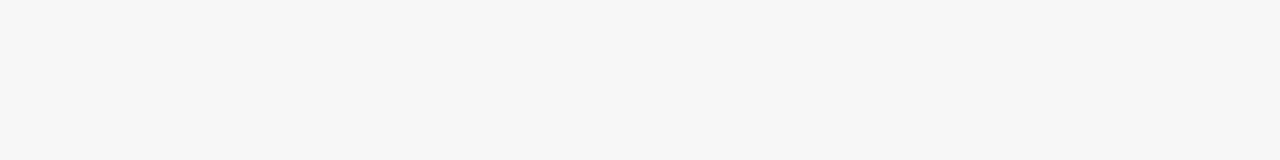
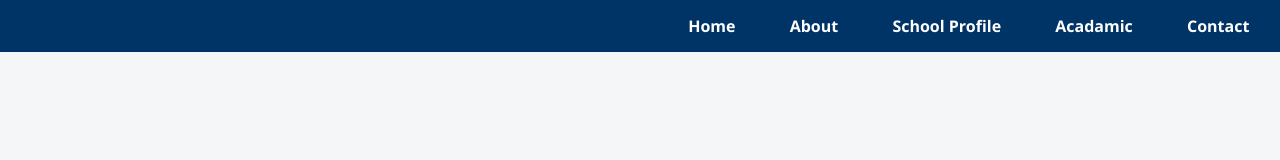
Before and after one commit to UdaraDewshan/School-Web-Site, a plain HTML site: page index.html in a window 1280 px wide. Drawn offline with Linux system fonts and the light colour scheme.

Commit message:
Add Nav Bar

```diff
--- a/asset/css/style.css
+++ b/asset/css/style.css
@@ -6,3 +6,26 @@ body {
     color: #333;
     padding-top: 60px;
 }
+
+nav {
+    background-color: #003366;
+    padding: 15px 20px;
+    text-align: right;
+    position: fixed;
+    top: 0;
+    width: 98%;
+    z-index: 1000;
+}
+
+nav a {
+    color: white;
+    text-decoration: none;
+    margin: 25px;
+    font-weight: bold;
+    font-size: 16px;
+    transition: color 0.3s;
+}
+
+nav a:hover {
+    color: #ffcc00;
+}
--- a/index.html
+++ b/index.html
@@ -5,10 +5,18 @@
     <meta charset="UTF-8">
     <meta name="viewport" content="width=device-width, initial-scale=1.0">
     <title>Document</title>
-    <link rel="stylesheet" href="/asset/css/style.css">
+    <link rel="stylesheet" href="asset/css/style.css">
 </head>
 
 <body id="home">
+    <nav>
+        <a href="#home">Home</a>
+        <a href="#about">About</a>
+        <a href="profile.html">School Profile</a>
+        <a href="acadamic.html">Acadamic</a>
+        <a href="#contact">Contact</a>
+    </nav>
+
 
 </body>
 
```
